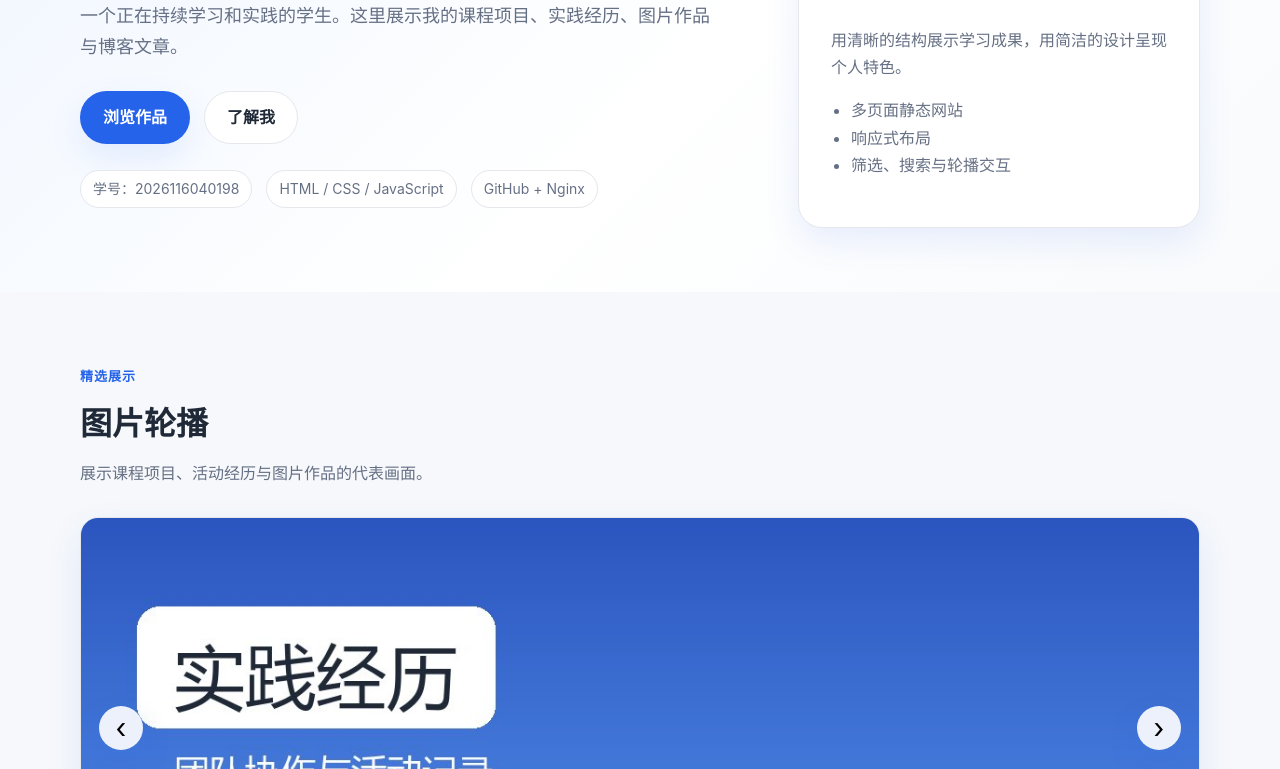
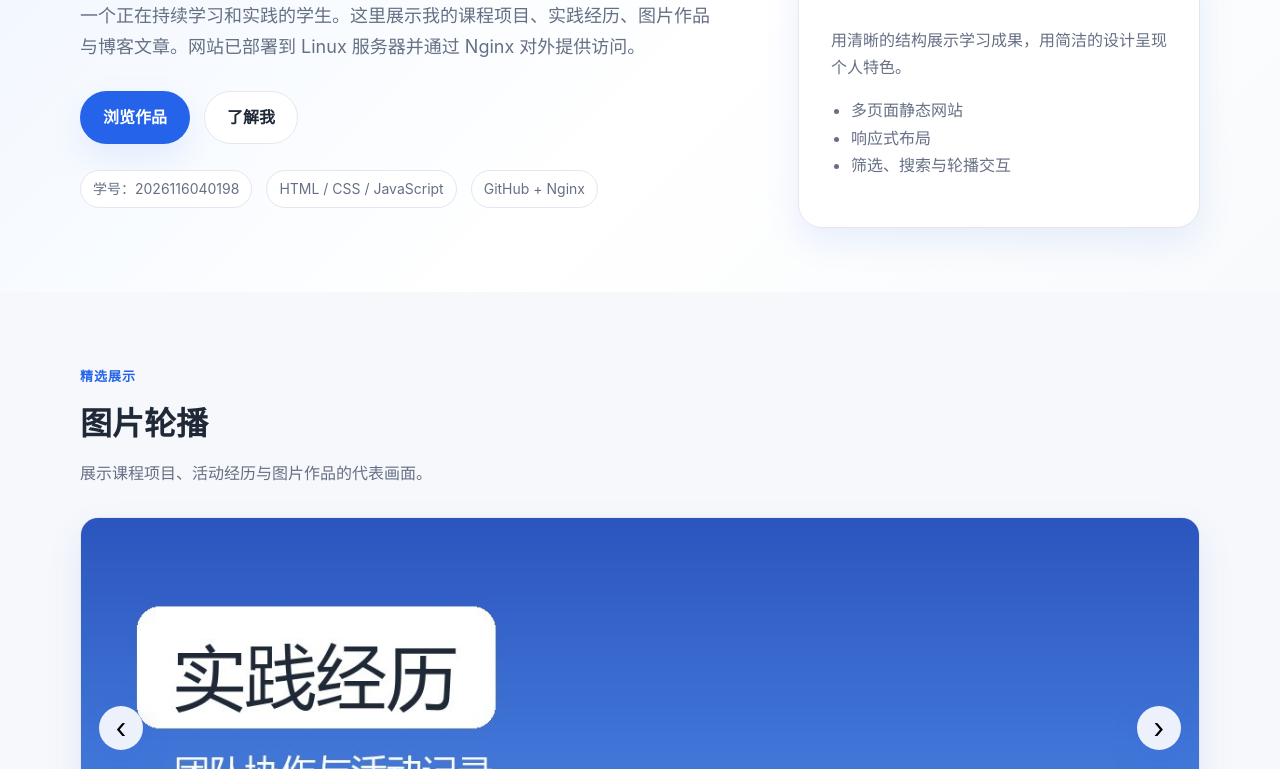
Before and after one commit to Xqy1118/X77, a plain HTML site: page index.html in a window 1280 px wide. Shown: the part 331-1100 px from the top of the page. Drawn offline with Linux system fonts and the light colour scheme.

Commit message:
第6次提交：更新首页介绍内容用于部署演示

```diff
--- a/index.html
+++ b/index.html
@@ -27,7 +27,7 @@
         <div class="hero-copy">
           <p class="eyebrow">2026 · 期末作品</p>
           <h1>你好，我是<span class="accent">夏麒义</span></h1>
-          <p class="hero-lead">一个正在持续学习和实践的学生。这里展示我的课程项目、实践经历、图片作品与博客文章。</p>
+          <p class="hero-lead">一个正在持续学习和实践的学生。这里展示我的课程项目、实践经历、图片作品与博客文章。网站已部署到 Linux 服务器并通过 Nginx 对外提供访问。</p>
           <div class="hero-actions">
             <a class="btn btn-primary" href="works.html">浏览作品</a>
             <a class="btn btn-ghost" href="about.html">了解我</a>
```
